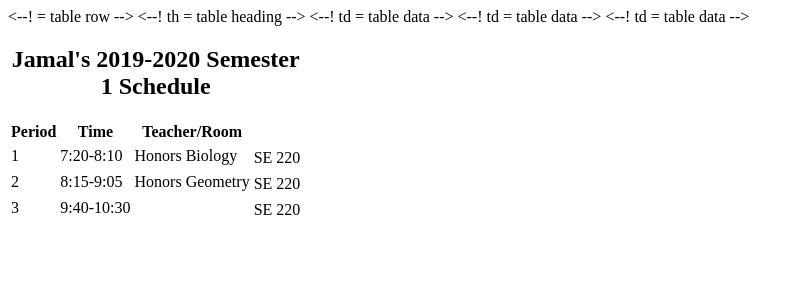
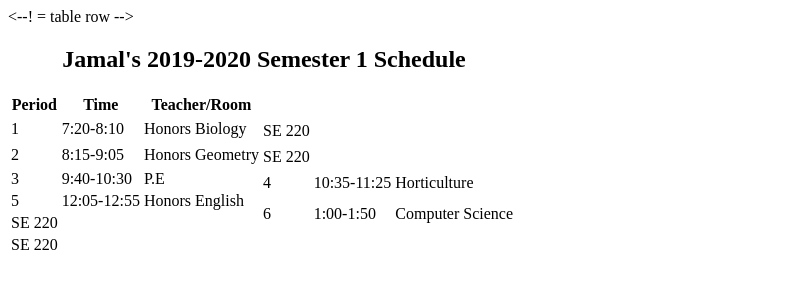
Before and after one commit to Jamal012/Classexamples, a plain HTML site: page schedule.html in a window 1280 px wide. Shown: the whole page, without its empty margins (0-802 px from the left). Drawn offline with Linux system fonts and the light colour scheme.

Commit message:
Update schedule.html

```diff
--- a/schedule.html
+++ b/schedule.html
@@ -4,13 +4,13 @@
 <table>
 <caption><h2>Jamal's 2019-2020 Semester 1 Schedule</caption>
  <tr> <--! = table row -->
-  <th>Period</th> <--! th = table heading -->
+  <th>Period</th> <!-- th = table heading -->
   <th>Time</th>
   <th>Teacher/Room</th>
  </tr>
 
  <tr>
-  <td rowspan=2>1</td> <--! td = table data -->
+  <td rowspan=2>1</td> <!-- td = table data -->
   <td rowspan=2>7:20-8:10</td>
   <td rowspan=2>Honors Biology </td>
   <td><Mrs. Russel</td>
@@ -20,7 +20,7 @@
  </tr>
 
    <tr>
-  <td rowspan=2>2</td> <--! td = table data -->
+  <td rowspan=2>2</td> <!-- td = table data -->
   <td rowspan=2>8:15-9:05</td>
   <td rowspan=2>Honors Geometry </td>
   <td><Mr. Taylor</td>
@@ -30,10 +30,35 @@
  </tr>
 
     <tr>
-  <td rowspan=2>3</td> <--! td = table data -->
+  <td rowspan=2>3</td> <!-- td = table data -->
   <td rowspan=2>9:40-10:30</td>
-  <td rowspan=2> </td>
+  <td rowspan=2>P.E </td>
   <td><Mr. McMains</td>
+ </tr>
+
+   <tr>
+  <td rowspan=2>4</td> <!-- td = table data -->
+  <td rowspan=2>10:35-11:25</td>
+  <td rowspan=2>Horticulture </td>
+  <td><Mrs. Wilson</td>
+ </tr>
+
+    <tr>
+  <td rowspan=2>5</td> <!-- td = table data -->
+  <td rowspan=2>12:05-12:55</td>
+  <td rowspan=2>Honors English </td>
+  <td><Mrs. Wilson</td>
+ </tr>
+
+    <tr>
+  <td rowspan=2>6</td> <!-- td = table data -->
+  <td rowspan=2>1:00-1:50</td>
+  <td rowspan=2>Computer Science </td>
+  <td><Mrs. Chan</td>
+ </tr>
+
+ <tr>
+  <td>SE 220</td>
  </tr>
 
  <tr>
```
